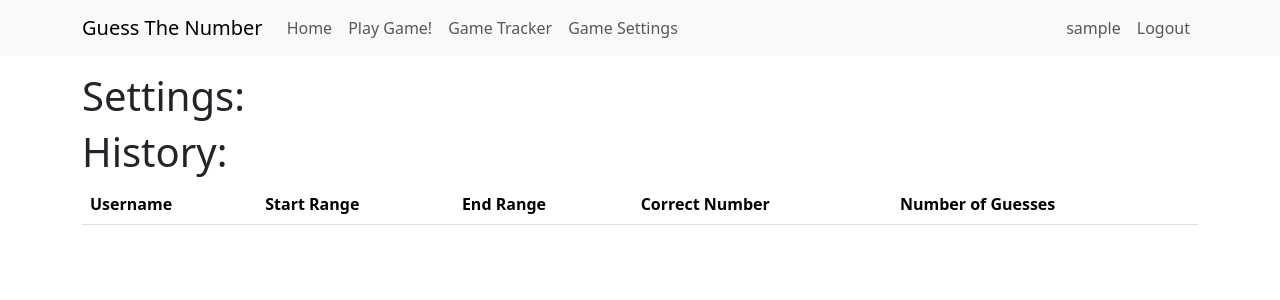
After one commit to KeironTJ/KJCS50, a Flask app: page /guess_the_number_history in a window 1280 px wide. The commit adds this page. Shown: the top 300 px of the page. Run offline with Flask 3, Linux system fonts and the light colour scheme; the visitor is signed in with stand-in values (Sample User, id 1); data that the repository does not hold is empty.

Commit message:
game history page updated, game settings setup but still needs working on. game logic started

```diff
--- a/app/models.py
+++ b/app/models.py
@@ -5,17 +5,21 @@ from flask_login import UserMixin # type: ignore
 from app import db, login
 from werkzeug.security import generate_password_hash, check_password_hash # type: ignore
 
-
+#
 @login.user_loader
 def load_user(id):
     return db.session.get(User, int(id))
 
-
+# Model for the User table
 class User(UserMixin, db.Model):
     id = db.Column(Integer, primary_key=True)
     username = db.Column(String(64), index=True, unique=True)
     email = db.Column(String(120), index=True, unique=True)
     password_hash = db.Column(String(256))
+
+    #Relationships
+    guesses = so.relationship('GuessTheNumberHistory', back_populates='user')
+    guess_settings = so.relationship('GuessTheNumberSettings', back_populates='user')
 
 
     def __repr__(self):
@@ -26,3 +30,28 @@ class User(UserMixin, db.Model):
 
     def check_password(self, password):
         return check_password_hash(self.password_hash, password)
+
+# Model for the Guess the number game table
+class GuessTheNumberSettings(db.Model):
+    id = db.Column(Integer, primary_key=True)
+    user_id = db.Column(Integer, db.ForeignKey('user.id'))
+    start_range = db.Column(Integer, default=1)
+    end_range = db.Column(Integer, default=100)
+
+    # Relationships
+    user = so.relationship('User', back_populates='guess_settings')
+
+
+
+
+# Model for the Guess the number game history table
+class GuessTheNumberHistory(db.Model):
+    id = db.Column(Integer, primary_key=True)
+    user_id = db.Column(Integer, db.ForeignKey('user.id'))
+    start_range = db.Column(Integer)
+    end_range = db.Column(Integer)
+    correct_number = db.Column(Integer)
+    number_of_guesses = db.Column(Integer)
+
+    # Relationships
+    user = so.relationship('User', back_populates='guesses')
--- a/app/routes.py
+++ b/app/routes.py
@@ -1,11 +1,12 @@
 
 from flask import render_template, flash, redirect, url_for, request # type: ignore
 from app import app, db
-from app.forms import LoginForm, RegistrationForm
+from app.forms import LoginForm, RegistrationForm, UserGuessForm, UserSettingsForm
 from flask_login import current_user, login_user, logout_user, login_required #type: ignore
 import sqlalchemy as sa # type: ignore
-from app.models import User
+from app.models import User, GuessTheNumberSettings, GuessTheNumberHistory
 from urllib.parse import urlsplit
+from app.game_logic import GameService, reset_game_session, start_game_session
 
 
 ### The index view function
@@ -21,40 +22,62 @@ def index():
 ### The login view function
 @app.route('/login', methods=['GET', 'POST'])
 def login():
+
     if current_user.is_authenticated:
         return redirect(url_for('index'))
+
     form = LoginForm()
+
     if form.validate_on_submit():
         user = db.session.scalar(
             sa.select(User).where(User.username == form.username.data))
+
         if user is None or not user.check_password(form.password.data):
             flash('Invalid username or password')
             return redirect(url_for('login'))
+
         login_user(user, remember=form.remember_me.data)
         next_page = request.args.get('next')
+
         if not next_page or urlsplit(next_page).netloc != '':
             next_page = url_for('index')
         return redirect(next_page)
+
     return render_template('login.html', title='Sign In', form=form)
 
 @app.route('/logout')
 def logout():
+
     logout_user()
+
     return redirect(url_for('index'))
 
 
 @app.route('/register', methods=['GET', 'POST'])
 def register():
+
     if current_user.is_authenticated:
         return redirect(url_for('index'))
+
     form = RegistrationForm()
+
     if form.validate_on_submit():
         user = User(username=form.username.data, email=form.email.data)
         user.set_password(form.password.data)
         db.session.add(user)
         db.session.commit()
         flash('Congratulations, you are now a registered user!')
-        return redirect(url_for('login'))
+
+        #obtain user id
+        user = db.session.scalar(
+            sa.select(User).where(User.username == form.username.data))
+        login_user(user)
+
+        # Set game settings
+        start_game_session()
+
+        return redirect(url_for('index'))
+
     return render_template('register.html', title='Register', form=form)
 
 
@@ -62,4 +85,48 @@ def register():
 @app.route('/guess_the_number', methods=['GET', 'POST'])
 @login_required
 def guess_the_number():
-    return render_template('guess_the_number.html', title='Guess the number')
+
+    guessform = UserGuessForm()
+
+    if request.method == 'POST' and guessform.submit_guess.data:
+        pass
+
+    return render_template('guess_the_number.html',
+                           title='Guess the number',
+                           guessform=guessform)
+
+@app.route('/guess_the_number_history')
+@login_required
+def guess_the_number_history():
+
+    # Query the database
+    history = db.session.query(GuessTheNumberHistory).filter_by(user_id=current_user.id).all()
+
+
+    return render_template('guess_the_number_history.html',
+                           title='Guess the number history',
+                           history=history)
+
+
+@app.route('/guess_the_number_settings', methods=['GET', 'POST'])
+@login_required
+def guess_the_number_settings():
+
+    # Forms
+    settingsform = UserSettingsForm()
+
+    if request.method == 'POST' and settingsform.submit_settings.data:
+        game_settings = GuessTheNumberSettings.query.filter_by(user_id=current_user.id).first()
+        if game_settings is None:
+            game_settings = GuessTheNumberSettings(user_id=current_user.id, start_range=settingsform.start_range.data, end_range=settingsform.end_range.data)
+            db.session.add(game_settings)
+        else:
+            game_settings.start_range = settingsform.start_range.data
+            game_settings.end_range = settingsform.end_range.data
+        db.session.commit()
+        flash('Settings updated!')
+
+
+    return render_template('guess_the_number_settings.html',
+                           title='Guess the number settings',
+                           settingsform=settingsform)
--- a/app/templates/base.html
+++ b/app/templates/base.html
@@ -7,7 +7,7 @@
     {% if title %}
     <title>{{ title }}</title>
     {% else %}
-    <title>Guess The Number</title>
+    <title>Keiron Jones CS50 Final Project</title>
     {% endif %}
     <link href="https://cdn.jsdelivr.net/npm/bootstrap@5.3.2/dist/css/bootstrap.min.css"
           rel="stylesheet"
@@ -33,11 +33,11 @@
                     </li>
 
                     <li class="nav-item">
-                        <a class="nav-link" aria-current="page" href="">Game Tracker</a>
+                        <a class="nav-link" aria-current="page" href=" {{ url_for('guess_the_number_history') }}">Game Tracker</a>
                     </li>
 
                     <li class="nav-item">
-                        <a class="nav-link" aria-current="page" href="">Game Settings</a>
+                        <a class="nav-link" aria-current="page" href="{{ url_for('guess_the_number_settings') }}">Game Settings</a>
                     </li>
 
                 </ul>
@@ -50,7 +50,10 @@
                         </li>
                     {% else %}
                         <li class="nav-item">
-                            <a class="nav-link" aria-current="page" href="{{ url_for('logout')}} ">Login</a>
+                            <a class="nav-link" aria-current="page" href="{{ url_for('index')}} ">{{ current_user.username }}</a>
+                        </li>
+                        <li class="nav-item">
+                            <a class="nav-link" aria-current="page" href="{{ url_for('logout')}} ">Logout</a>
                         </li>
                     {% endif %}
 
--- /dev/null
+++ b/app/templates/guess_the_number_history.html
@@ -0,0 +1,40 @@
+{% extends "base.html" %}
+
+{% block content %}
+
+<div>
+    <h1>Settings:</h1>
+</div>
+
+<div>
+    <h1>History:</h1>
+
+    <!-- Nice table format to display history-->
+    <table class="table table-striped">
+        <thead>
+            <tr>
+                <th>Username</th>
+                <th>Start Range</th>
+                <th>End Range</th>
+                <th>Correct Number</th>
+                <th>Number of Guesses</th>
+            </tr>
+        </thead>
+        <tbody>
+            {% for number, result in history %}
+                <tr>
+                    <td>{{ result.username }}</td>
+                    <td>{{ result.start_range }}</td>
+                    <td>{{ result.end_range }}</td>
+                    <td>{{ result.correct_number }}</td>
+                    <td>{{ result.number_of_guesses }}</td>
+                </tr>
+            {% endfor %}
+        </tbody>
+    </table>
+</div>
+
+
+
+
+{% endblock %}
```
Also changed, not shown: app/forms.py (+10 -0 lines), app/game_logic.py (added, +31 -0 lines), app/templates/guess_the_number.html (+11 -0 lines), app/templates/guess_the_number_settings.html (added, +30 -0 lines), migrations/versions/88e668cdec82_.py (added, +62 -0 lines), app.db.
